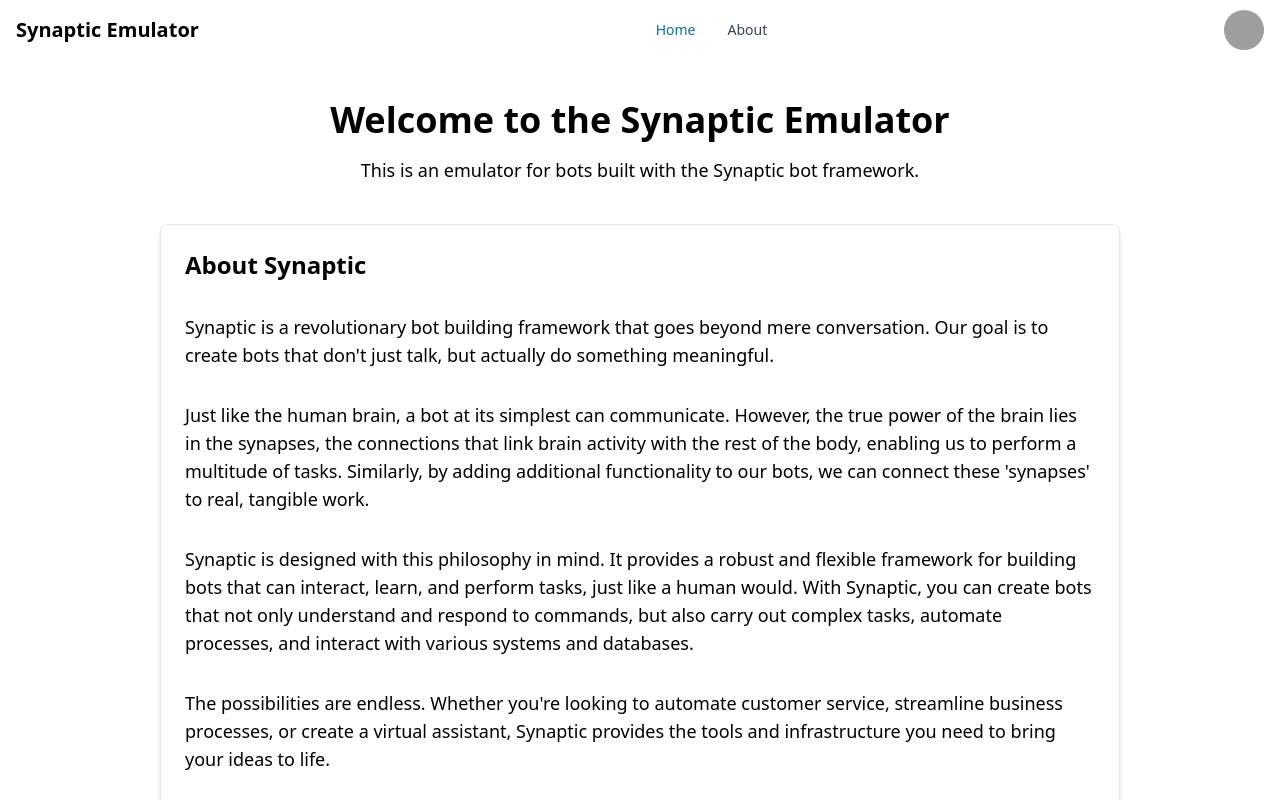
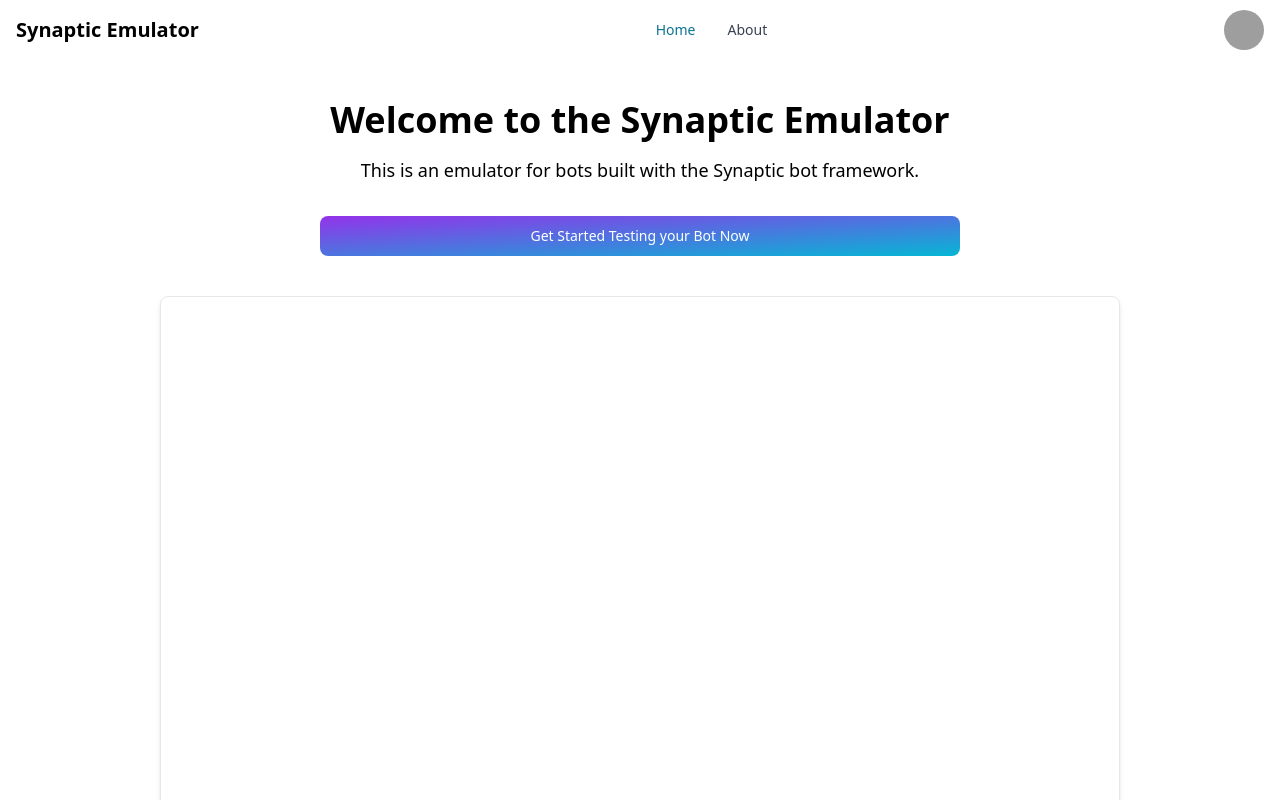
Before and after one commit to fathym-deno/synaptic-emulator, a React (Vite) app: page / in a window 1280 px wide. Shown: the top 800 px of the page. Built offline with nearby package versions, Linux system fonts and the light colour scheme; grey boxes are pictures that could not be loaded.

Commit message:
call to action

```diff
--- a/src/routes/home.tsx
+++ b/src/routes/home.tsx
@@ -1,4 +1,5 @@
-import { Card } from 'flowbite-react';
+import { Button, Card } from 'flowbite-react';
+import { Link } from 'react-router-dom';
 
 export default function Home() {
   return (
@@ -9,7 +10,12 @@ export default function Home() {
           This is an emulator for bots built with the Synaptic bot framework.
         </p>
       </div>
-      <Card className="mt-10 mx-auto w-3/4">
+
+      <Button as={Link} to="/about" className="max-w-screen-sm mx-auto mt-8 " gradientDuoTone="purpleToBlue">
+        Get Started Testing your Bot Now
+      </Button>
+
+      <Card className="text-white my-10 mx-auto w-3/4">
         <h2 className="text-2xl font-bold">About Synaptic</h2>
         <p className="text-lg mt-4">
           Synaptic is a revolutionary bot building framework that goes beyond
```
